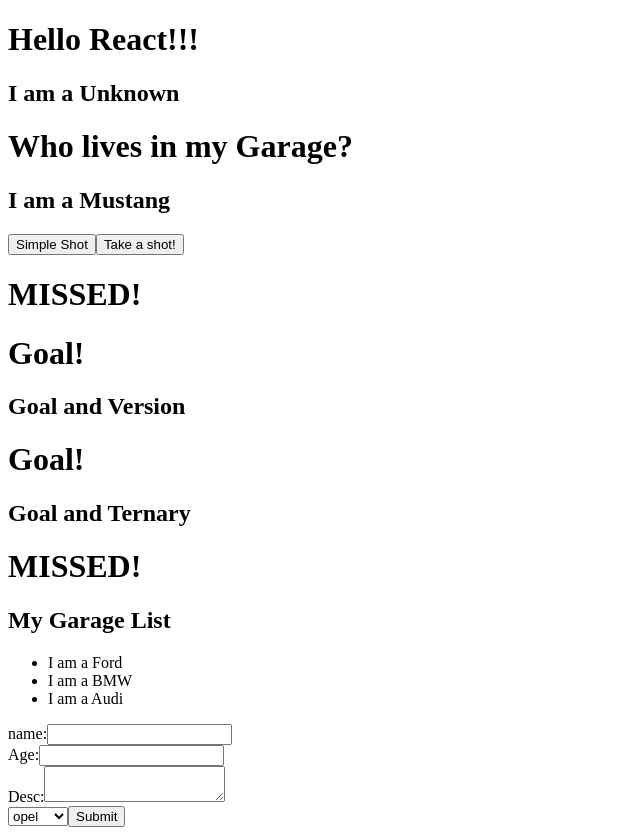
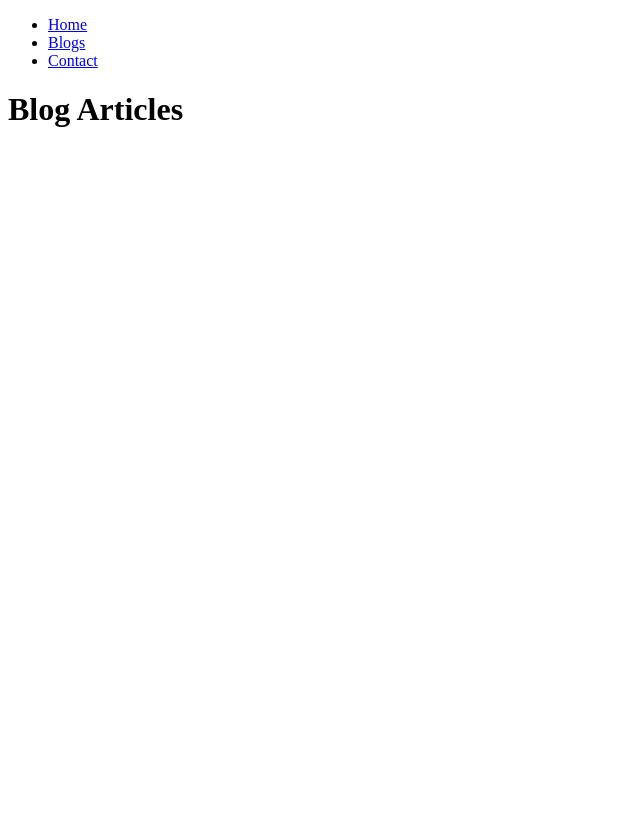
Before and after one commit to krzysztofmat/my-react-app, a React (Create React App) app: page /blogs in a window 1280 px wide. Shown: the whole page, without its empty margins (0-640 px from the left). After the commit the page ends 800 px from the top, so only its background shows below. Built offline with nearby package versions, Linux system fonts and the light colour scheme.

Commit message:
after routes

```diff
--- a/src/index.js
+++ b/src/index.js
@@ -1,31 +1,26 @@
-import React from 'react';
-import ReactDOM from 'react-dom/client';
-import reportWebVitals from './reportWebVitals';
-import Car from './Car';
-import Garage from './Garage';
-import Football from './Football';
-import Goal from './Goal';
-import GoalAndVersion from './GoalAndVersion';
-import GoalAndTernary from './GoalAndTernary';
-import GarageList from './GarageList';
-import Form from './Form';
+import React from "react";
+import ReactDOM from "react-dom/client";
+import reportWebVitals from "./reportWebVitals";
+import { BrowserRouter, Route, Routes } from "react-router-dom";
+import Home from "./pages/Home";
+import Layout from "./pages/Layout";
+import Blogs from "./pages/Blogs";
+import Contact from "./pages/Contact";
+import NoPage from "./pages/NoPage";
 
-
-const myFirstElement = <h1>Hello React!!!</h1>;
-
-const root = ReactDOM.createRoot(document.getElementById('root'));
+const root = ReactDOM.createRoot(document.getElementById("root"));
 root.render(
   <React.StrictMode>
-    {myFirstElement}
-    <Car />
-    <Garage />
-    <Football />
-    <Goal />
-    <Goal isGoal={true} />
-    <GoalAndVersion isGoal={true} />
-    <GoalAndTernary />
-    <GarageList />
-    <Form />
+    <BrowserRouter>
+      <Routes>
+        <Route path="/" element={<Layout />}>
+          <Route index element={<Home />} />
+          <Route path="blogs" element={<Blogs />} />
+          <Route path="contact" element={<Contact />} />
+          <Route path="*" element={<NoPage />} />
+        </Route>
+      </Routes>
+    </BrowserRouter>
   </React.StrictMode>
 );
 
--- /dev/null
+++ b/src/pages/Blogs.js
@@ -0,0 +1,5 @@
+const Blogs = () => {
+    return <h1>Blog Articles</h1>
+}
+
+export default Blogs;
--- /dev/null
+++ b/src/pages/Contact.js
@@ -0,0 +1,5 @@
+const Contact = () => {
+  return <h1>Contact Me</h1>;
+};
+
+export default Contact;
--- /dev/null
+++ b/src/pages/Home.js
@@ -0,0 +1,30 @@
+import Car from "./../Car";
+import Garage from "./../Garage";
+import Football from "./../Football";
+import Goal from "./../Goal";
+import GoalAndVersion from "./../GoalAndVersion";
+import GoalAndTernary from "./../GoalAndTernary";
+import GarageList from "./../GarageList";
+import Form from "./../Form";
+
+const myFirstElement = <h1>Hello React!!!</h1>;
+
+const Home = () => {
+  return (
+    <>
+      <h1>Home</h1>
+      {myFirstElement}
+      <Car />
+      <Garage />
+      <Football />
+      <Goal />
+      <Goal isGoal={true} />
+      <GoalAndVersion isGoal={true} />
+      <GoalAndTernary />
+      <GarageList />
+      <Form />
+    </>
+  );
+};
+
+export default Home;
--- /dev/null
+++ b/src/pages/Layout.js
@@ -0,0 +1,25 @@
+import { Link, Outlet } from "react-router-dom";
+
+const Layout = () => {
+  return (
+    <>
+      <nav>
+        <ul>
+          <li>
+            <Link to="/">Home</Link>
+          </li>
+          <li>
+            <Link to="/blogs">Blogs</Link>
+          </li>
+          <li>
+            <Link to="/contact">Contact</Link>
+          </li>
+        </ul>
+      </nav>
+
+      <Outlet />
+    </>
+  );
+};
+
+export default Layout;
--- /dev/null
+++ b/src/pages/NoPage.js
@@ -0,0 +1,5 @@
+const NoPage = () => {
+  return <h1>404</h1>;
+};
+
+export default NoPage;
```
